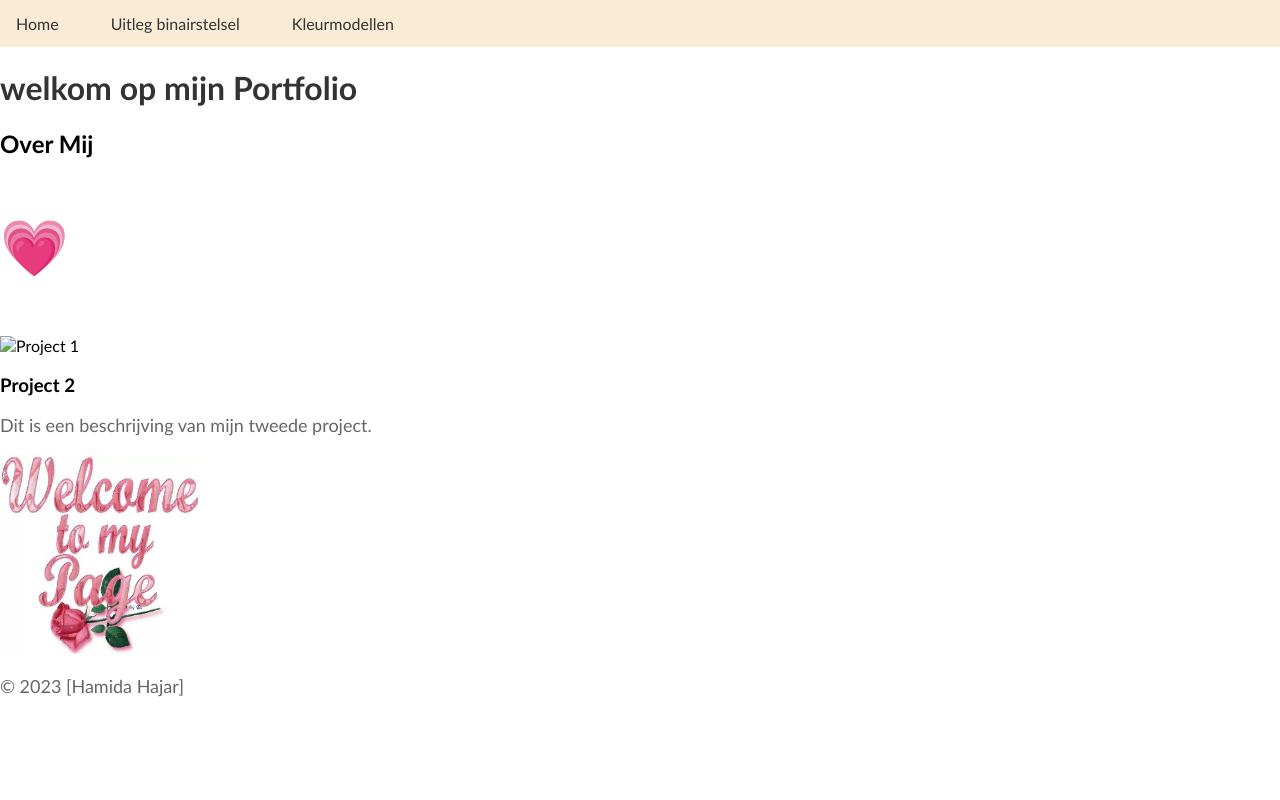
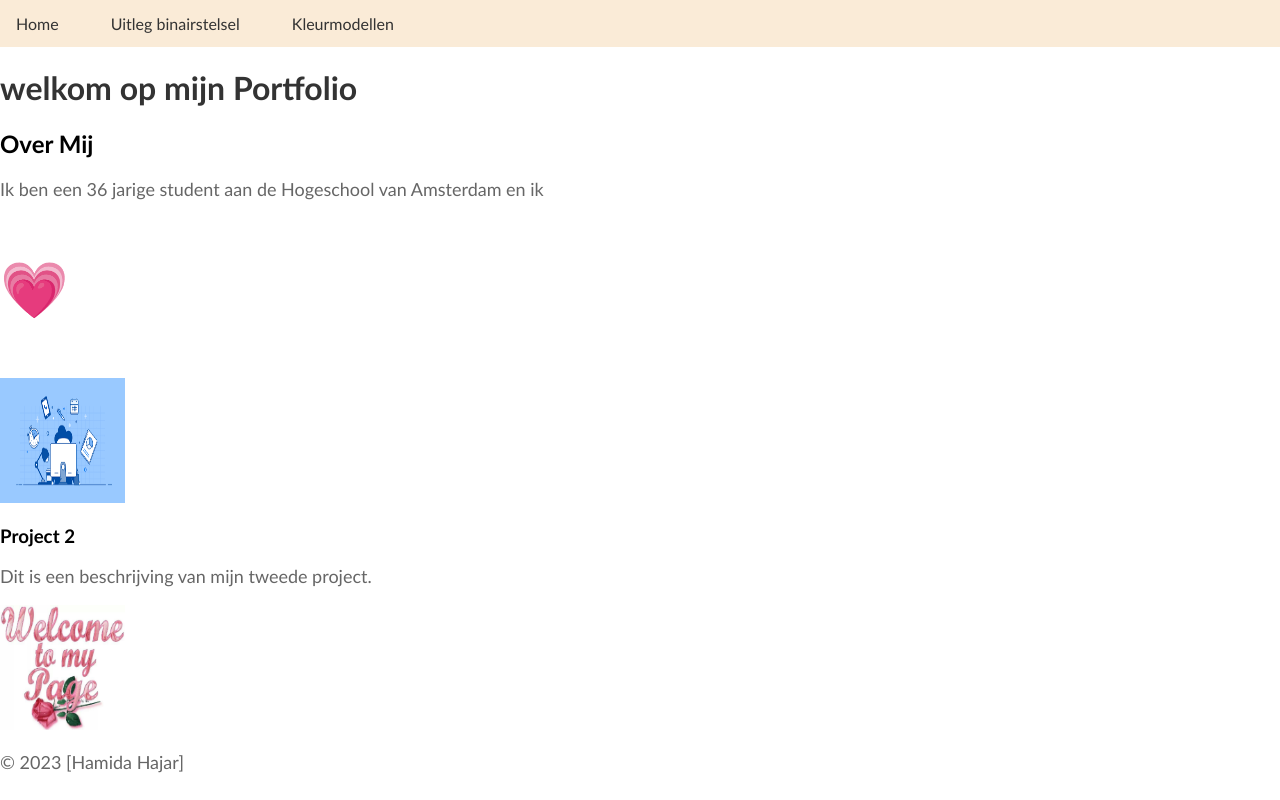
Before and after one commit to hamidahajar/hamidah.github.io, a plain HTML site: page index.html in a window 1280 px wide. Drawn offline with Linux system fonts and the light colour scheme.

Commit message:
Update index.html

```diff
--- a/index.html
+++ b/index.html
@@ -20,17 +20,26 @@
     <h1>welkom op mijn Portfolio</h1>
     <section id="intro">
         <h2>Over Mij</h2>
+        <p class="tekst">Ik ben een 36 jarige student aan de Hogeschool van Amsterdam en ik
+
         <p style="font-size:55px">
 &#128151;
 </p>
         <div class="project">
-            <img src="project1.png" width="200" height="200" alt="Project 1">
+            <div class="card">
+                <img src="project 1.png" width="125" height="125" alt="Project 1">
+              </div>
+
             <h3>Project 2</h3>
             <p>Dit is een beschrijving van mijn tweede project.</p>
         </div>
     </section>
+    <div class="project">
+        <div class="card">
+            <img src="welcome_to_my_page.jpg" width="125" height="125" alt="Deze site is nog niet af">
+          </div>
 
-    <img src="welcome_to_my_page.jpg" width="200" height="200" alt="Deze site is nog niet af">
+    </div>
     <footer>
         <p>&copy; 2023 [Hamida Hajar]</p>
     </footer>
```
